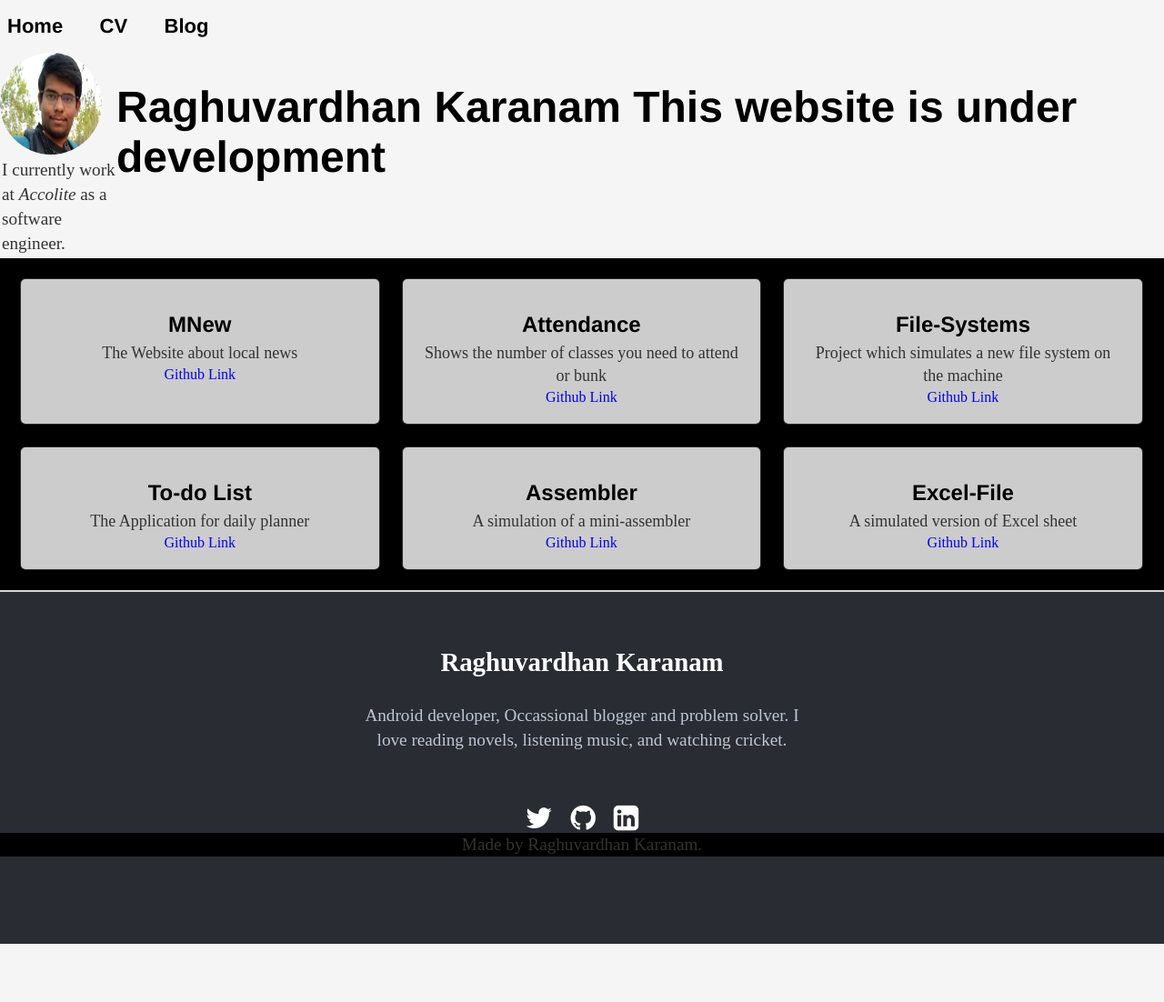
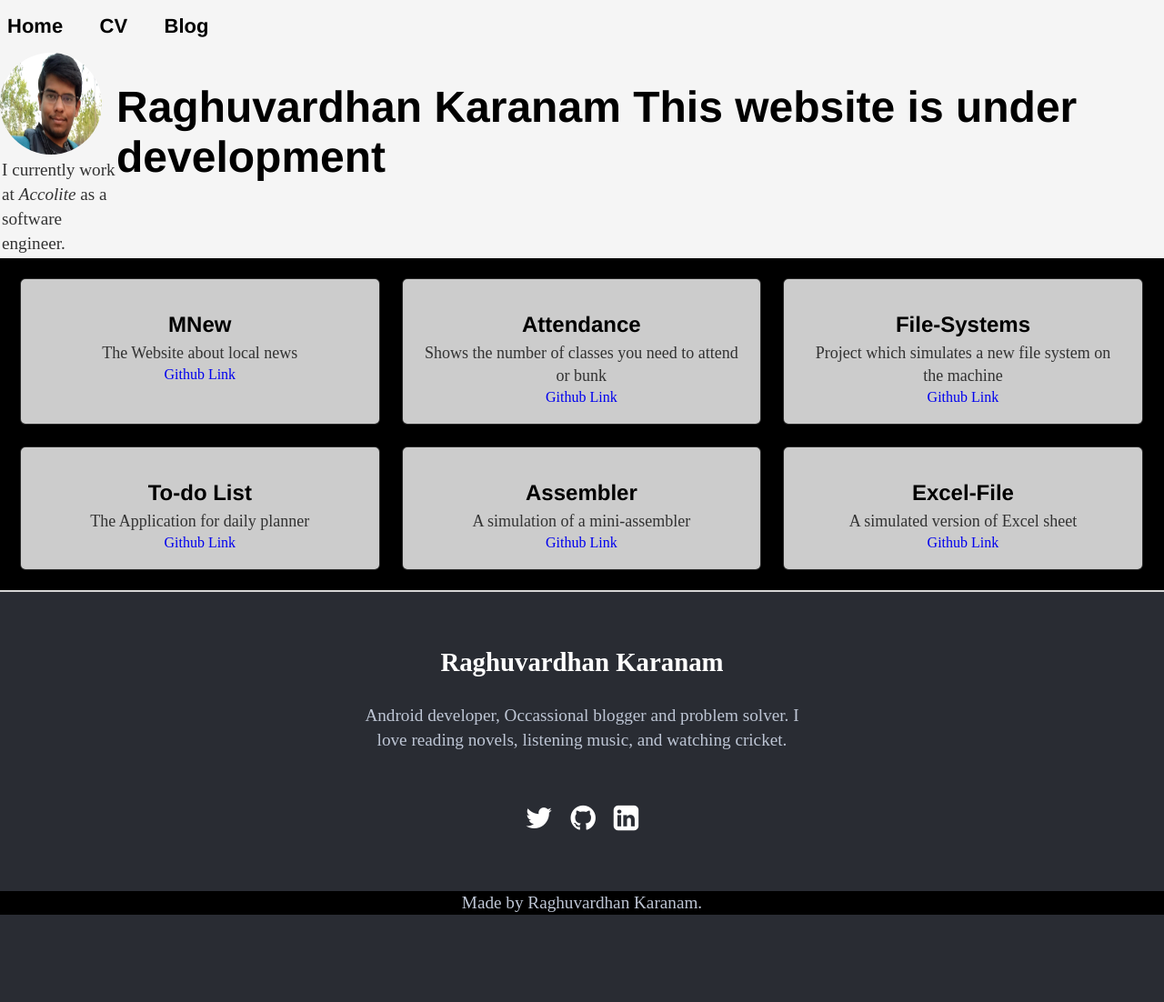
Before and after one commit to raghuvardhan/raghuvardhan.github.io, a Jekyll site: the page built from index.html, in a window 1280 px wide. Shown: the whole page at 91% size. Built offline with Jekyll 4.4.1, drawn with Linux system fonts in a browser that asks for light colours; before the commit the page ends 1038 px from its top, so only the background shows below that.

Commit message:
Update css/main.css

```diff
--- a/css/main.css
+++ b/css/main.css
@@ -113,6 +113,7 @@
 .site-footer p{
   width: 500px;
   margin: 0 auto 2rem;
+  color: #bec6d5;
 }
 
 .footer-text{
@@ -137,6 +138,7 @@
 }
 
 .footer-bottom{
+  margin: 4rem 0px 1rem 0px;
   text-align: center;
   background-color: black;
   color: #bec6d5;
```
